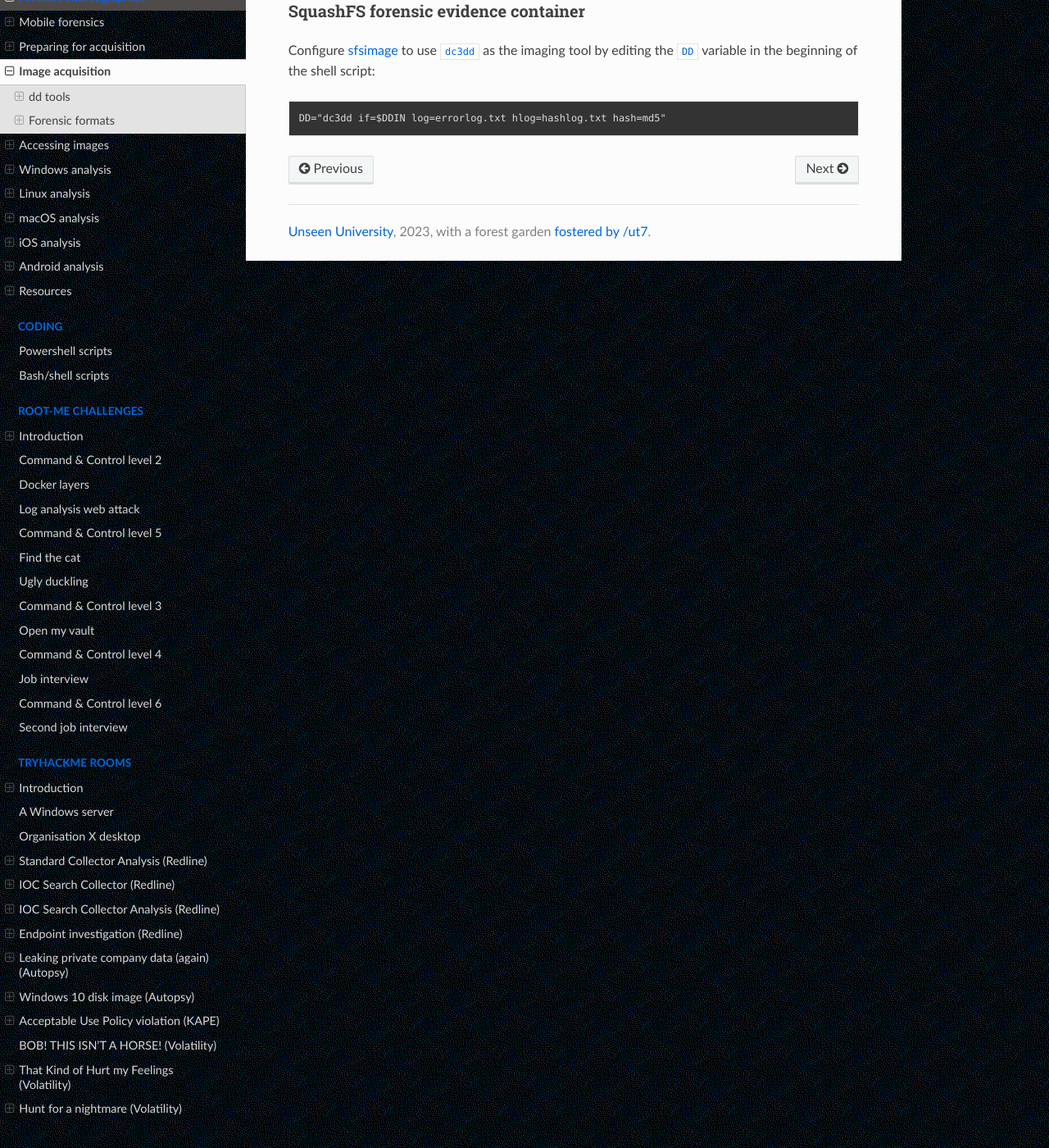
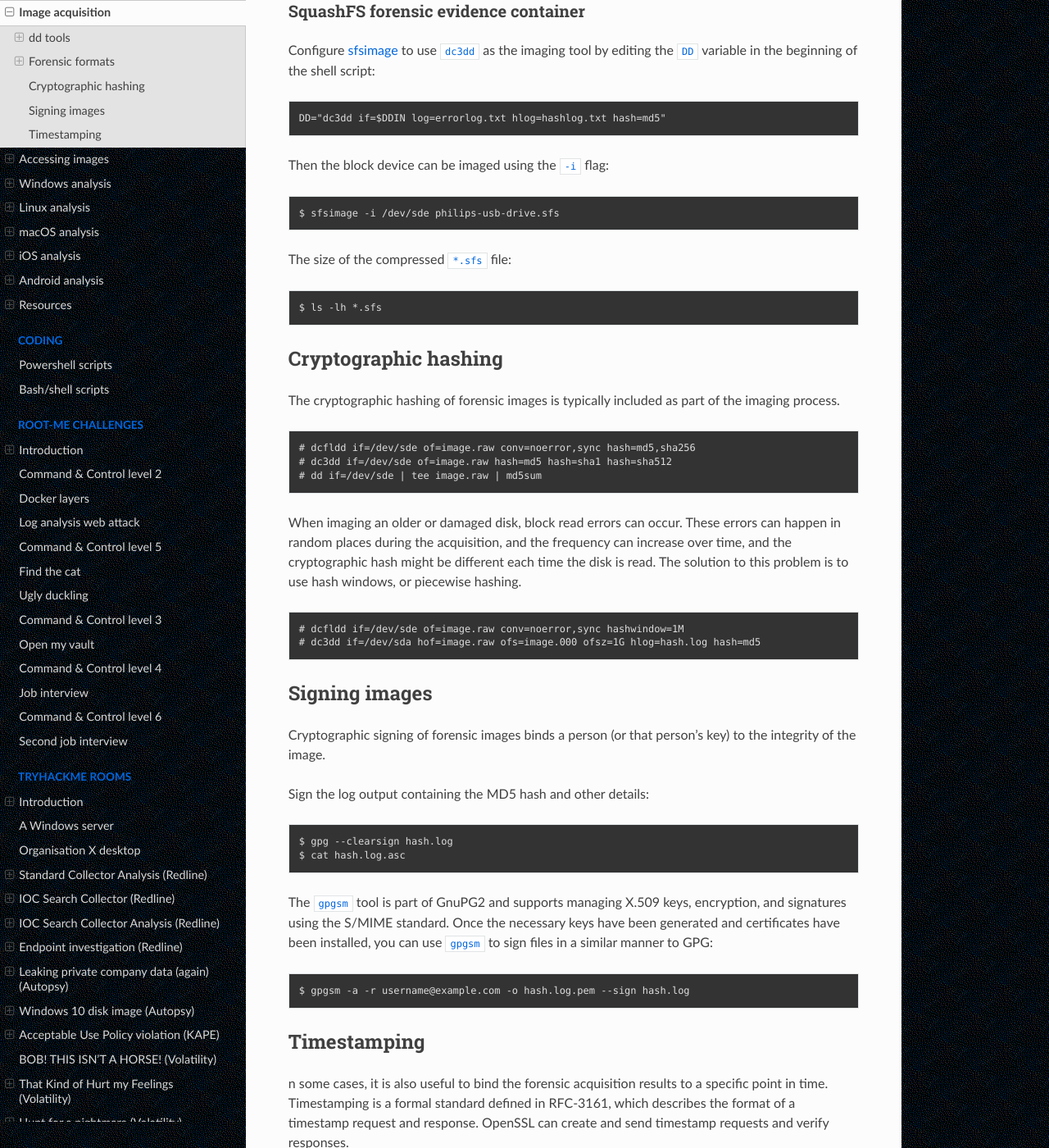
Before and after one commit to tymyrddin/blue-dfir, a Sphinx documentation site: the page built from source/docs/notes/acquisition.md, in a window 1280 px wide and 1400 px high, scrolled down 2019 px. Shown: the whole window at 82% size. Built offline with Sphinx 7.4.7 and the Read the Docs theme 2.0.0, drawn with Linux system fonts in a browser that asks for light colours; some of the changed text lies outside the part shown.

Commit message:
Acquisition

```diff
--- a/source/docs/notes/acquisition.md
+++ b/source/docs/notes/acquisition.md
@@ -66,3 +66,55 @@ The ftkimager creates a log file with basic metadata and any additional informat
 Configure [sfsimage](testlab:docs/dfir/squashfs) to use `dc3dd` as the imaging tool by editing the `DD` variable in the beginning of the shell script:
 
     DD="dc3dd if=$DDIN log=errorlog.txt hlog=hashlog.txt hash=md5"
+
+Then the block device can be imaged using the `-i` flag:
+
+    $ sfsimage -i /dev/sde philips-usb-drive.sfs
+
+The size of the compressed `*.sfs` file:
+
+    $ ls -lh *.sfs
+
+## Cryptographic hashing
+
+The cryptographic hashing of forensic images is typically included as part of the imaging process.
+
+    # dcfldd if=/dev/sde of=image.raw conv=noerror,sync hash=md5,sha256
+    # dc3dd if=/dev/sde of=image.raw hash=md5 hash=sha1 hash=sha512
+    # dd if=/dev/sde | tee image.raw | md5sum
+
+When imaging an older or damaged disk, block read errors can occur. These errors can happen in random places during the acquisition, and the frequency can increase over time, and the cryptographic hash might be different each time the disk is read. The solution to this problem is to use hash windows, or piecewise hashing.
+
+    # dcfldd if=/dev/sde of=image.raw conv=noerror,sync hashwindow=1M
+    # dc3dd if=/dev/sda hof=image.raw ofs=image.000 ofsz=1G hlog=hash.log hash=md5
+
+## Signing images
+
+Cryptographic signing of forensic images binds a person (or that person’s key) to the integrity of the image.
+
+Sign the log output containing the MD5 hash and other details:
+
+    $ gpg --clearsign hash.log
+    $ cat hash.log.asc
+
+The `gpgsm` tool is part of GnuPG2 and supports managing X.509 keys, encryption, and signatures using the S/MIME standard. Once the necessary keys have been generated and certificates have been installed, you can use `gpgsm` to sign files in a similar manner to GPG:
+
+    $ gpgsm -a -r username@example.com -o hash.log.pem --sign hash.log
+
+## Timestamping
+
+n some cases, it is also useful to bind the forensic acquisition results to a specific point in time. Timestamping is a formal standard defined in RFC-3161, which describes the format of a timestamp request and response. OpenSSL can create and send timestamp requests and verify responses.
+
+To request an RFC-3161 compliant timestamp for the acquisition log:
+
+    $ openssl ts -query -data hash.log -out hash.log.tsq -cert
+
+This timestamp request contains a hash of the hash.log file, not the actual file. The file is not sent to the timestamping server. This is important from an information security perspective. The timestamp service provider is only trusted with timestamp information, not the contents of the files being timestamped.
+
+The generated request can then be sent to a timestamping service using the `tsget` command included with OpenSSL:
+
+    $ tsget -h https://freetsa.org/tsr hash.log.tsq
+
+If the timestamping server accepts the request, it returns an RFC-3161 compliant timestamp. To view it:
+
+    $ openssl ts -reply -in hash.log.tsr -text
--- a/source/index.rst
+++ b/source/index.rst
@@ -18,7 +18,7 @@ Though DFIR is traditionally a reactive security function, tooling and advanced
    Drives <https://testlab.tymyrddin.dev/docs/drives/README>
    Kali <https://testlab.tymyrddin.dev/docs/vm/kali>
    CAINE <https://testlab.tymyrddin.dev/docs/vm/caine>
-   SquashFS and fsfimage <https://testlab.tymyrddin.dev/docs/dfir/squashfs>
+   SquashFS forensic evidence container <https://testlab.tymyrddin.dev/docs/dfir/squashfs>
    DFIR tools <https://testlab.tymyrddin.dev/docs/dfir/README>
 
 ----
```
